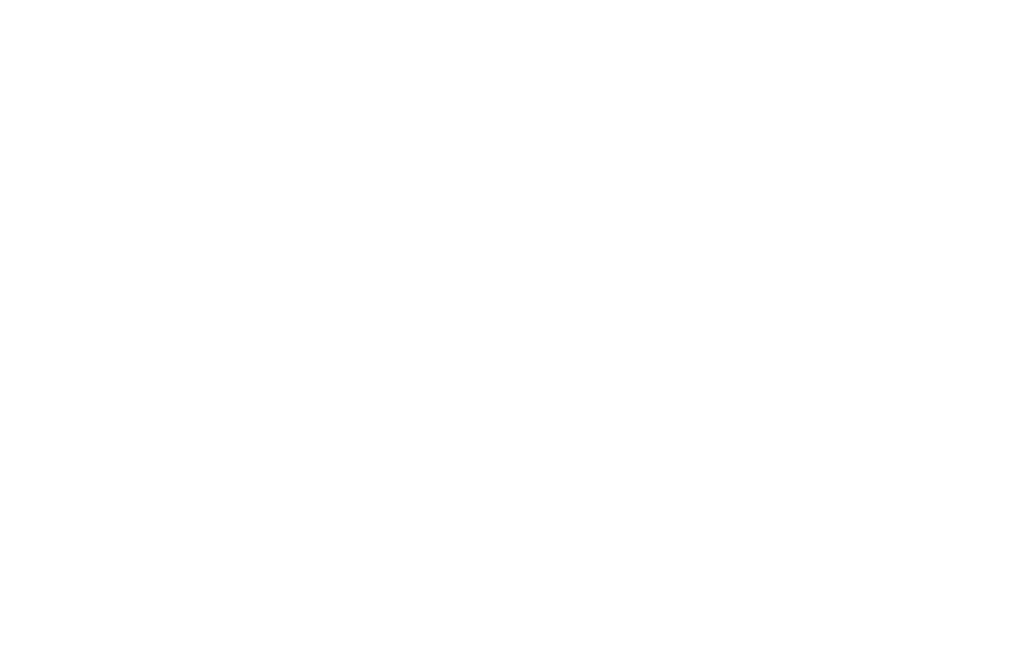
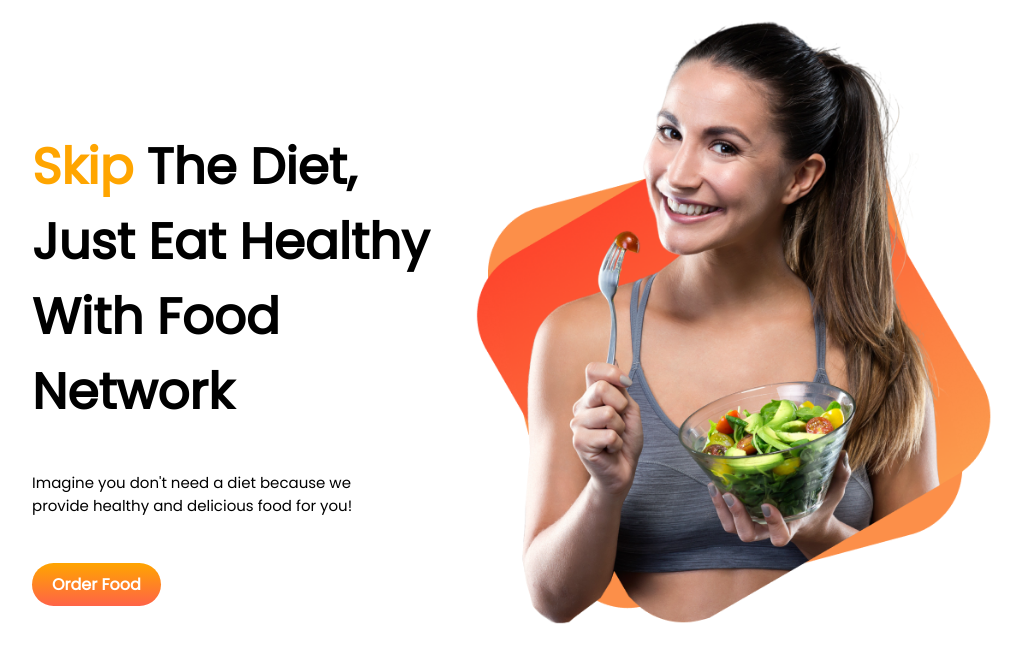
Before and after one commit to Konekaakter/FOOD-NETWORK, a plain HTML site: page index.html in a window 1280 px wide. Shown: the whole page, without its empty margins (106-1128 px from the left). Drawn offline with Linux system fonts and the light colour scheme.

Commit message:
first section

```diff
--- a/index.html
+++ b/index.html
@@ -11,6 +11,21 @@
     <link href="https://fonts.googleapis.com/css2?family=Poppins&display=swap" rel="stylesheet">
 </head>
 <body>
+    <section>
+        <div class="for-width">
+            <h1><span>Skip</span> The Diet,<br>
+                Just Eat Healthy<br>
+                With Food Network</h1>
+            <p>Imagine you don't need a diet because we provide
+               healthy and delicious food for you!
+            </p>
+            <a class="for-button" target="_blank" href="https://hungrynaki.com/">Order Food</a>
+        </div>
+        <div class="my-img">
+            <img src="images/Group 8425.png" alt="" height="640px">
+        </div>
+    </section>
+    <sectio
 
 </body>
 </html>
--- a/style.css
+++ b/style.css
@@ -1,3 +1,35 @@
 body{
     font-family: 'Poppins', sans-serif;
 }
+section{
+    display:flex;
+    margin: 0;
+}
+span{
+    color:orange;
+}
+h1{
+    font-size: 50px;
+    padding-top:20px;
+}
+.for-width{
+    padding-top: 60px;
+    padding-left: 130px;
+}
+.my-img{
+    padding-right: 150px;
+}
+
+p{
+    padding-bottom: 40px;
+    padding-right: 90px;
+    font-size: 15px;
+}
+.for-button{
+    text-decoration: none;
+    background-image: linear-gradient(orange,tomato);
+    border-radius: 30px;
+    padding:10px 20px;
+    color: white;
+    font-weight:900;
+}
```
Also changed, not shown: images/7.png (added), images/Group 8425.png (added), images/Person Image.png (added), images/Project Cover.png (added), images/Project Cover1.jpg (added), images/Project Cover5.png (added), images/Project Cover8.png (added), 2 other files.
